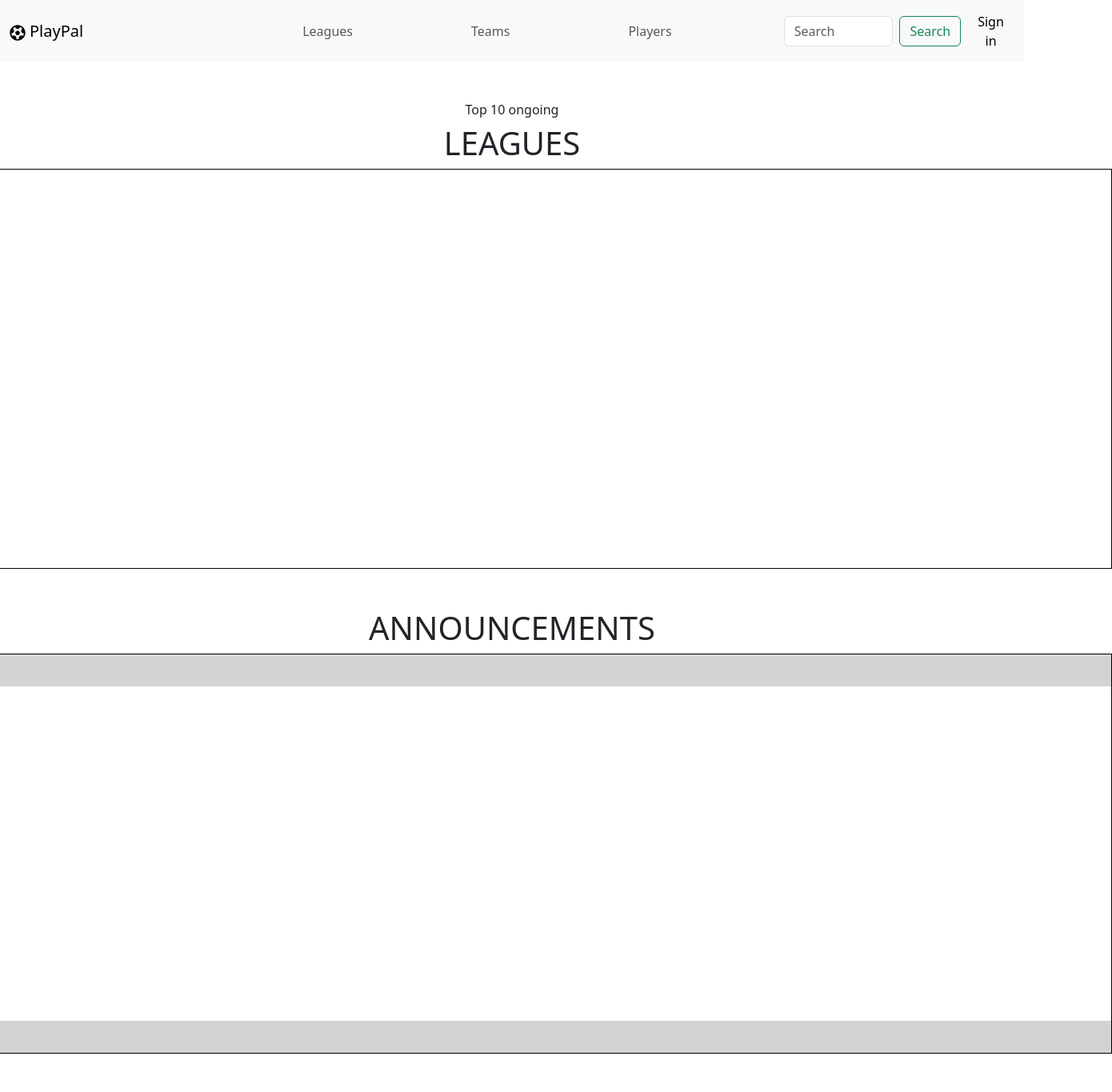
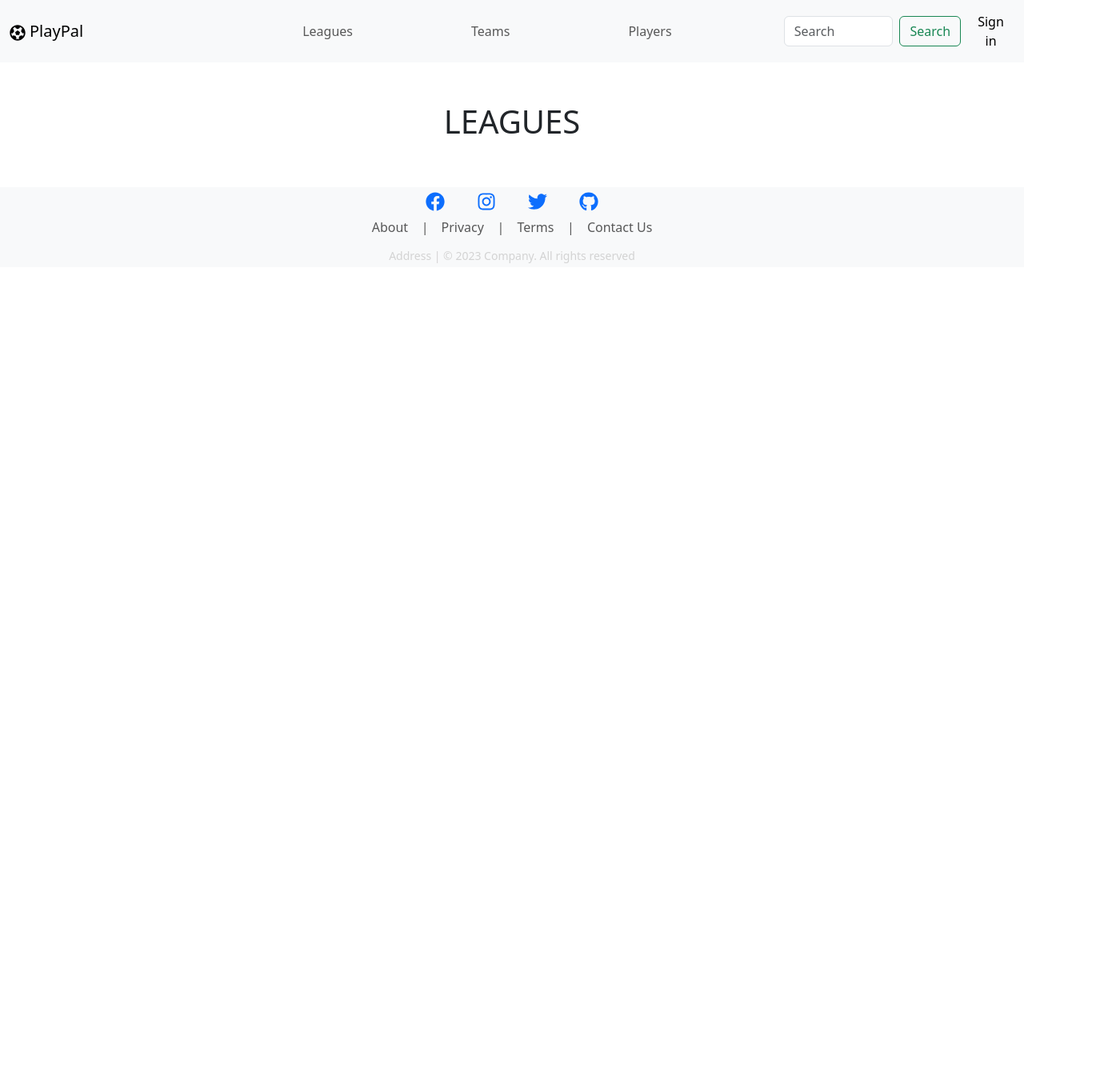
Before and after one commit to dvyne10/sourcerers-leagueMgmt, a React (Vite) app in the folder frontend/: page /leagues in a window 1280 px wide. Shown: the top 1365 px of the page at 80% size, 1390 px wide, since content can reach past the window. After the commit the page ends 800 px from the top, so only its background shows below. Built offline with nearby package versions, Linux system fonts and the light colour scheme.

Commit message:
About, Contact pages added

```diff
--- a/frontend/src/components/FooterComponent.jsx
+++ b/frontend/src/components/FooterComponent.jsx
@@ -13,10 +13,10 @@ const FooterComponent = () => {
       <a href="https://www.github.com"><FaGithub size={24} /></a>
     </div>
       <Nav className="mx-auto">
-        <Nav.Link href="#">About&nbsp;&nbsp;&nbsp;&nbsp;|</Nav.Link>
+        <Nav.Link href="/about">About&nbsp;&nbsp;&nbsp;&nbsp;|</Nav.Link>
         <Nav.Link href="#">Privacy&nbsp;&nbsp;&nbsp;&nbsp;|</Nav.Link>
         <Nav.Link href="#">Terms&nbsp;&nbsp;&nbsp;&nbsp;|</Nav.Link>
-        <Nav.Link href="#">Contact Us</Nav.Link>
+        <Nav.Link href="/contact">Contact Us</Nav.Link>
       </Nav>
       <div style={{ color: "lightgrey", fontSize: "14px", marginTop: "5px" }}>
         Address | © 2023 Company. All rights reserved
--- a/frontend/src/pages/Leagues.jsx
+++ b/frontend/src/pages/Leagues.jsx
@@ -5,16 +5,8 @@ export default function Leagues() {
   return (
     <>
     <div className="App" style={{ display: "flex", flexDirection: "column", alignItems: "center", justifyContent: "center", paddingTop: "50px"}}>
-      <h6>Top 10 ongoing</h6>
+
       <h1>LEAGUES</h1>
-      <div style={{ border: "1px solid black", width: "1500px", height: "500px" }}></div>
-      <h1 style={{paddingTop: "50px"}}>ANNOUNCEMENTS</h1>
-
-      <div style={{ border: "1px solid black", width: "1500px", height: "500px", display: "flex", flexDirection: "column" }}>
-          <span style={{ backgroundColor: "lightgrey", flex: "0 0 8%", width: "100%" }}></span>
-          <span style={{ backgroundColor: "white", flex: "1 0 auto", width: "100%" }}></span>
-          <span style={{ backgroundColor: "lightgrey", flex: "0 0 8%", width: "100%" }}></span>
-      </div>
 
     </div>
     </>
--- a/frontend/src/routes/index.jsx
+++ b/frontend/src/routes/index.jsx
@@ -1,5 +1,5 @@
 import { createBrowserRouter } from "react-router-dom";
-import { Blogs, Home, Layout, Leagues, NoPage, SignIn } from "../pages";
+import { Blogs, Home, Layout, Leagues, NoPage, SignIn} from "../pages";
 
 const routes = createBrowserRouter([
   {
@@ -22,11 +22,13 @@ const routes = createBrowserRouter([
     exact: true,
     element: <Leagues/>,
   },
+
   {
     path: "/signin",
     exact: true,
     element: <SignIn/>,
   },
+
   {
     path: "*",
     exact: true,
```
Also changed, not shown: frontend/src/pages/About.jsx (added, +10 -0 lines), frontend/src/pages/Contact.jsx (added, +9 -0 lines).
